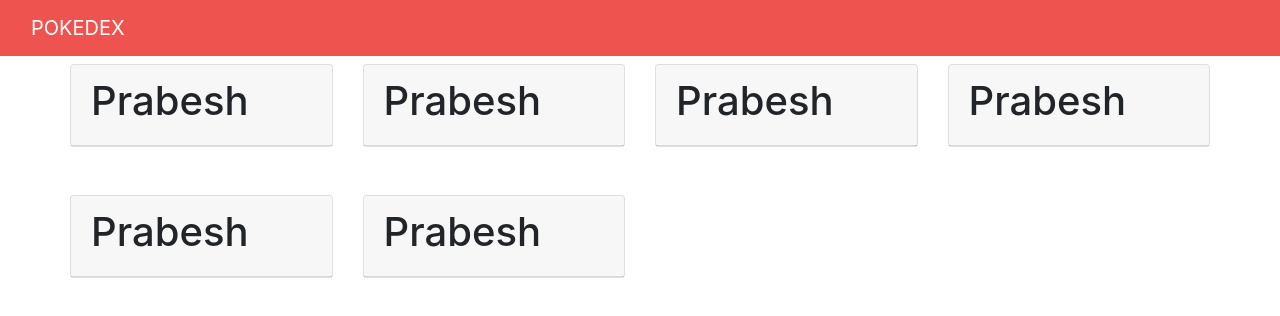
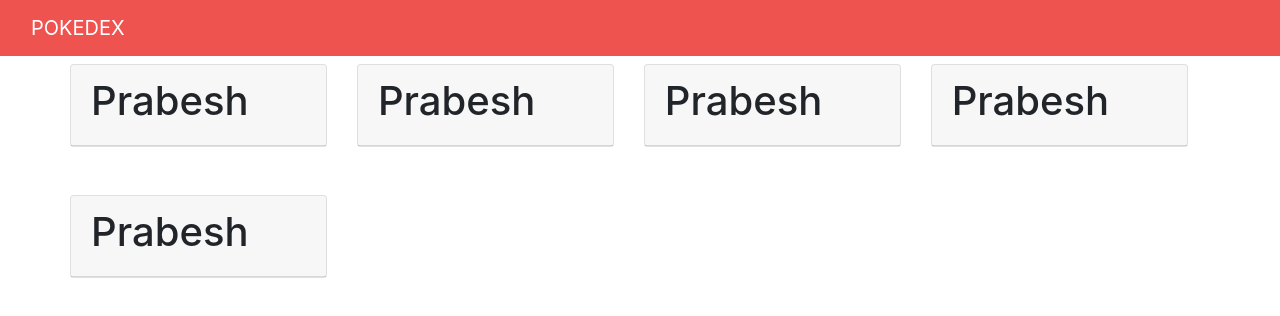
Before and after one commit to RudeSoul/pokedex, a React (Create React App) app: page / in a window 1280 px wide. Shown: the top 316 px of the page. Built offline with nearby package versions, Linux system fonts and the light colour scheme; no server answers.

Commit message:
api request[pokeapi] done

```diff
--- a/src/components/pokemon/PokemonList.jsx
+++ b/src/components/pokemon/PokemonList.jsx
@@ -21,7 +21,6 @@ export default class PokemonList extends Component {
         <PokemonCard />
         <PokemonCard />
         <PokemonCard />
-        <PokemonCard />
       </div>
     );
   }
```
